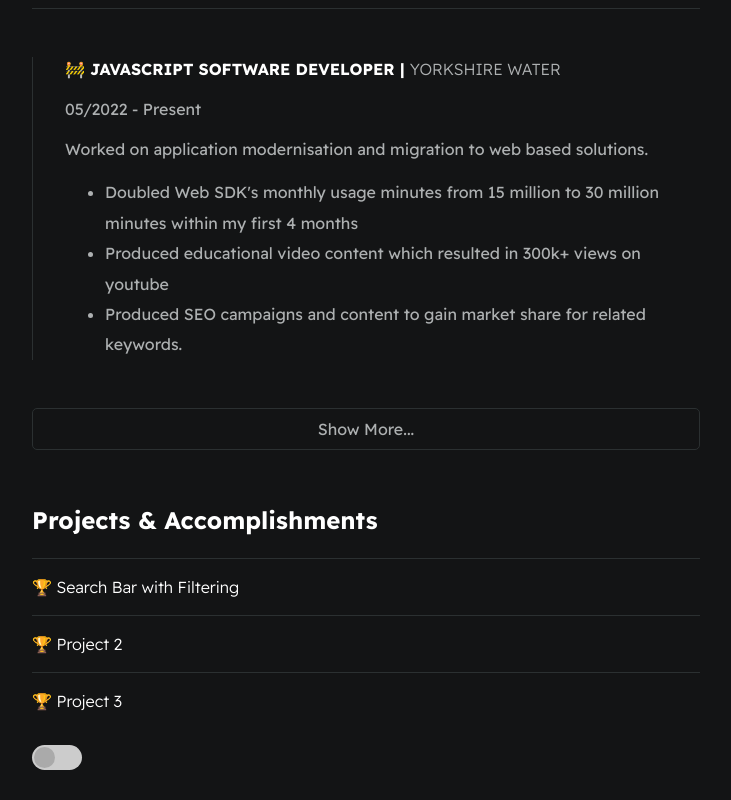
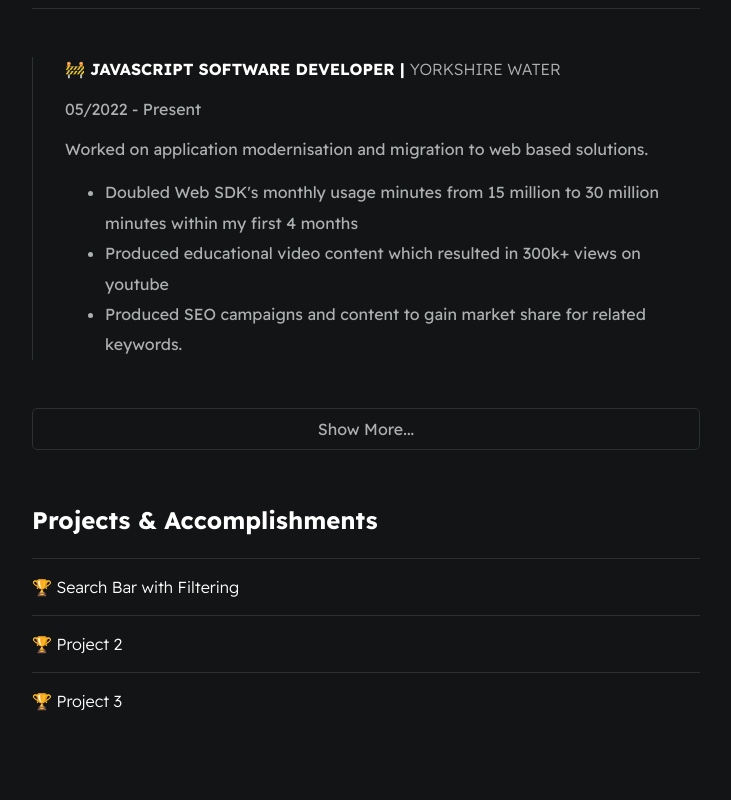
Before and after one commit to hermionearcher/react-digital-cv, a React (Create React App) app in the folder digital-cv/: page / in a window 1280 px wide. Shown: the part 817-1617 px from the top of the page, without its empty margins (274-1005 px from the left). After the commit the page ends 1586 px from the top, so only its background shows below. Built offline with nearby package versions, Linux system fonts and the light colour scheme.

Commit message:
minor changes

```diff
--- a/digital-cv/src/App.js
+++ b/digital-cv/src/App.js
@@ -1,8 +1,7 @@
-import './App.css';
+// import './App.css';
 import { BrowserRouter as Router, Routes, Route } from "react-router-dom";
 import Project from './pages/Project';
 import Home from './pages/Home';
-import ProjectData from './data/projects.json'
 
 
 function App() {
--- a/digital-cv/src/pages/Home.js
+++ b/digital-cv/src/pages/Home.js
@@ -4,7 +4,6 @@ import ToggleSwitch from './ToggleSwitch';
 
 const Home = () => {
   const [showMore, setShowMore] = useState(false);
-
   return (
     <div id="container--main">
 
@@ -106,8 +105,8 @@ const Home = () => {
 
       <ProjectSection />
 
-      {/* Toggle Switch */}
-          <ToggleSwitch />
+      {/* Toggle Switch
+      <ToggleSwitch /> */}
 
     </div>
   )
--- a/digital-cv/src/pages/ToggleSwitch.js
+++ b/digital-cv/src/pages/ToggleSwitch.js
@@ -1,9 +1,13 @@
-import React, { useState } from "react";
+import React, { useState, useEffect } from "react";
 import "../App.css";
 
 function ToggleSwitch() {
   const [isToggled, setIsToggled] = useState(false);
-  const onToggle = () => setIsToggled(!isToggled);
+
+  const onToggle = () => {
+    setIsToggled(!isToggled);
+  }
+  console.log(isToggled)
   return (
     <label className="toggle-switch">
       <input type="checkbox" checked={isToggled} onChange={onToggle} />
```
Also changed, not shown: 1 other file (tests, documents, lock files or other folders).
